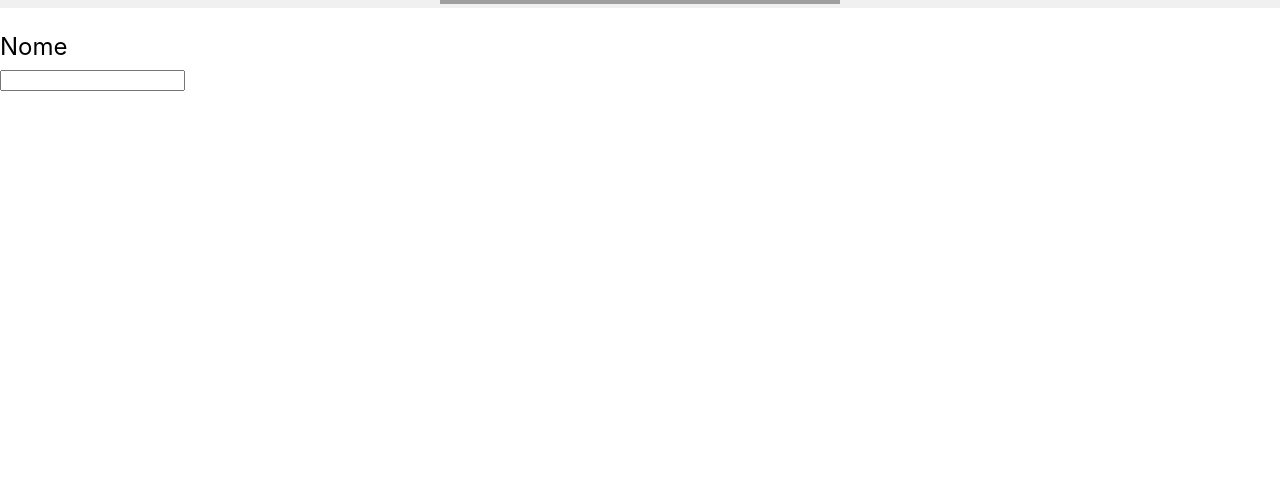
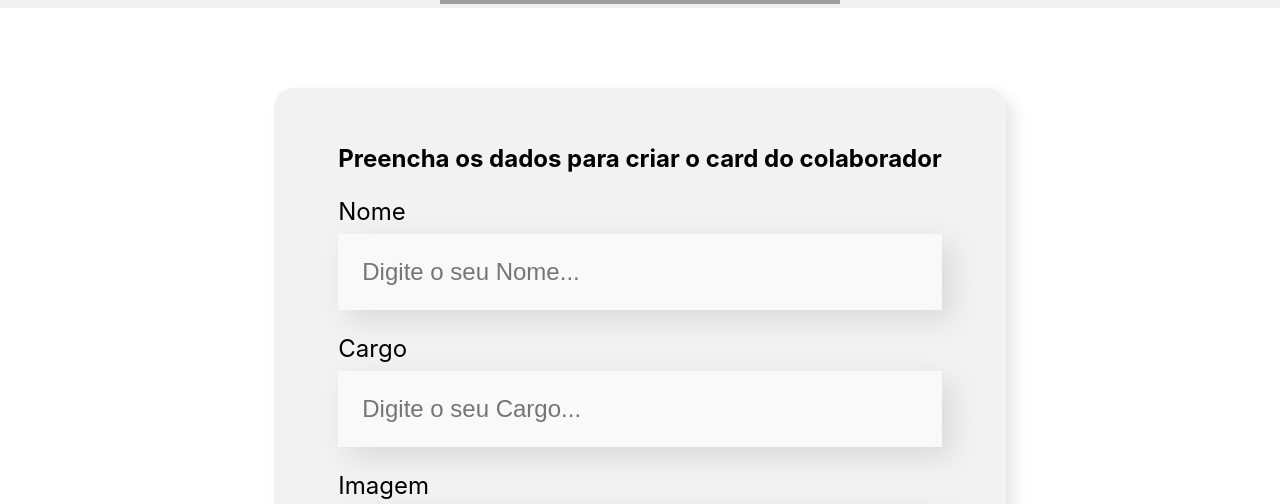
Before and after one commit to GabrielSimioni12/fennec, a React (Create React App) app: page / in a window 1280 px wide. Shown: the part 296-800 px from the top of the page. Built offline with nearby package versions, Linux system fonts and the light colour scheme; grey boxes are pictures that could not be loaded.

Commit message:
adicioando label

```diff
--- a/src/App.js
+++ b/src/App.js
@@ -1,13 +1,14 @@
 
 import Banner from './componentes/Banner/banner';
 import CampoTexto from './componentes/CampoTexto/Index';
+import Formulario from './componentes/Formulario/Index';
 
 function App() {
   return (
     <div className="App">
 
       <Banner />
-      <CampoTexto />
+      <Formulario />
 
 
     </div>
--- a/src/componentes/CampoTexto/CampoTexto.css
+++ b/src/componentes/CampoTexto/CampoTexto.css
@@ -8,3 +8,13 @@
     margin-bottom: 8px;
     font-size: 24px;
 }
+
+.campo-texto input {
+    background-color: #f9f9f9;
+    box-shadow: 10px 10px 30px rgba(0, 0, 0, 0.1);
+    width: 100%;
+    border: none;
+    font-size: 24px;
+    padding: 24px;
+    box-sizing: border-box;
+}
--- a/src/componentes/CampoTexto/Index.js
+++ b/src/componentes/CampoTexto/Index.js
@@ -1,11 +1,14 @@
 import "./CampoTexto.css";
 
 
-const CampoTexto = () => {
+const CampoTexto = (props) => {
+
+    const PlaceholderModificado = `${props.placeholder}...`
+
     return (
         <div className="campo-texto">
-            <label>Nome</label>
-            <input />
+            <label>{props.label}</label>
+            <input placeholder={PlaceholderModificado} />
         </div>
     )
 }
--- /dev/null
+++ b/src/componentes/Formulario/Formlario.css
@@ -0,0 +1,13 @@
+.formulario {
+   display: flex;
+   justify-content: center;
+   margin: 80px 0;
+}
+
+.formulario form {
+    max-width: 80%;
+    background-color: #f2f2f2;
+    border-radius: 20px;
+    padding: 36px 64px;
+    box-shadow: 8px 8px 16px rgba(0, 0, 0, 0.1);
+}
--- /dev/null
+++ b/src/componentes/Formulario/Index.js
@@ -0,0 +1,18 @@
+import CampoTexto from '../CampoTexto/Index';
+import './Formlario.css';
+
+const Formulario = () => {
+    return (
+        <section className="formulario">
+            <form>
+                <h2>Preencha os dados para criar o card do colaborador</h2>
+                <CampoTexto label="Nome" placeholder="Digite o seu Nome" />
+                <CampoTexto label="Cargo" placeholder="Digite o seu Cargo" />
+                <CampoTexto label="Imagem" placeholder="Digite o seu endereço da Imagem" />
+            </form>
+        </section>
+    )
+}
+
+
+export default Formulario;
```
